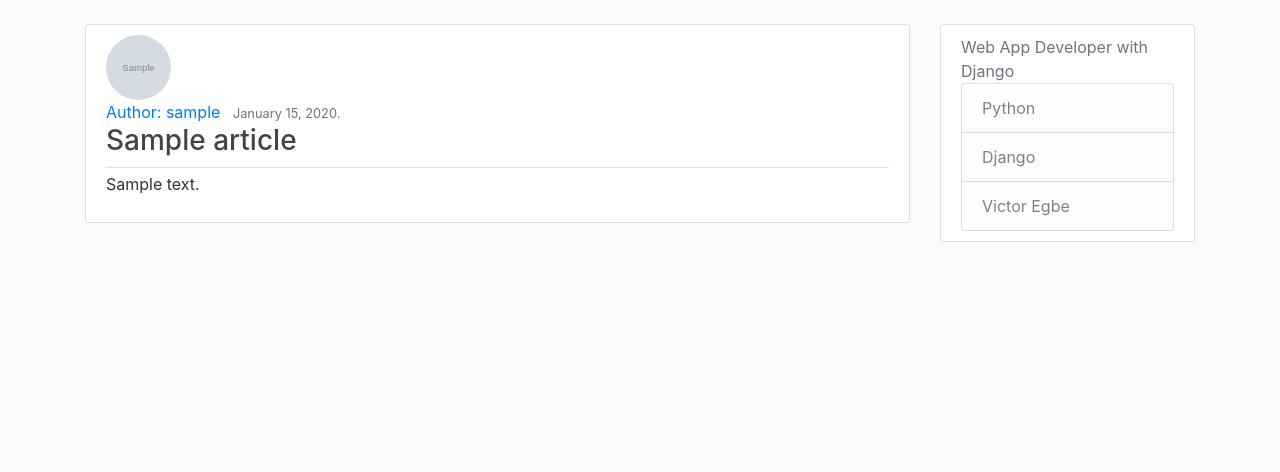
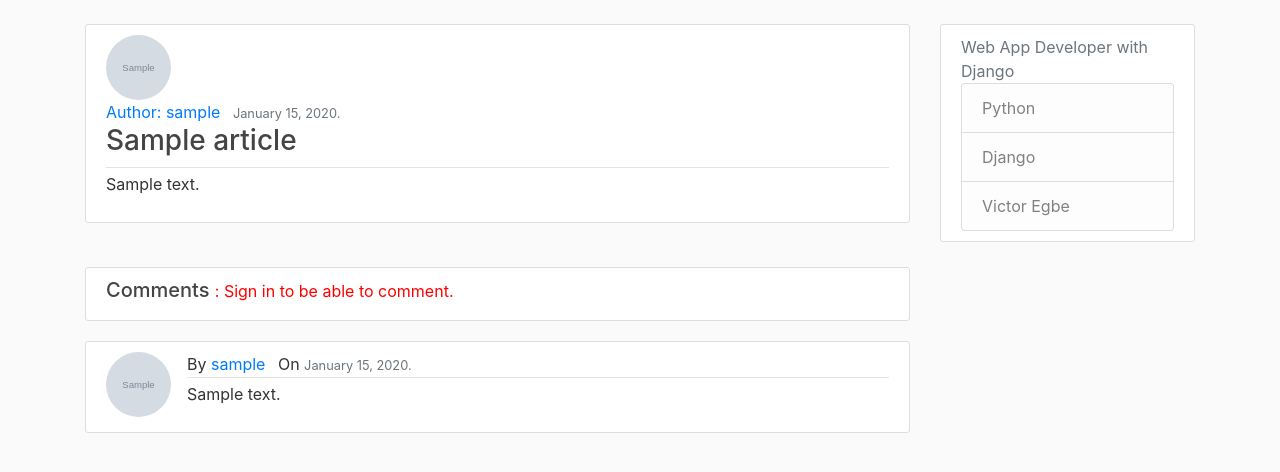
Before and after one commit to VictorEgbe/djangopyblogger, a Django app: a page that uses articles/templates/articles/details.html in a window 1280 px wide. Shown: the part 56-528 px from the top of the page. Run offline with Django 3.2, Linux system fonts and the light colour scheme; tables that the repository leaves empty hold one stand-in row (values such as "Sample post"); grey boxes marked "Sample" are stand-in pictures; some libraries are stand-ins or nearby versions.

Commit message:
Implemented comment feature

```diff
--- a/articles/forms.py
+++ b/articles/forms.py
@@ -1,6 +1,6 @@
 from django import forms
 
-from .models import Article
+from .models import Article, Comment
 
 
 class ArticleCreationForm(forms.ModelForm):
@@ -8,16 +8,12 @@ class ArticleCreationForm(forms.ModelForm):
         model = Article
         fields = ('title', 'content')
 
-    # def clean_title(self):
-    #     title = self.cleaned_data.get('title')
-    #     title = str(title)
-    #     if len(title.strip()) == 0:
-    #         raise forms.ValidationError('Invalid title')
-    #     return title
 
-    # def clean_content(self):
-    #     content = self.cleaned_data.get('content')
-    #     content = str(content)
-    #     if len(content.strip()) == 0:
-    #         raise forms.ValidationError('Invalid content')
-    #     return content
+class UserCommentForm(forms.ModelForm):
+    content = forms.CharField(label='', widget=forms.Textarea(attrs={
+        'rows': 4,
+        'placeholder': 'Leave your comment here'
+    }))
+    class Meta:
+        model = Comment
+        fields = ('content',)
--- a/articles/models.py
+++ b/articles/models.py
@@ -41,7 +41,7 @@ class Comment(models.Model):
         if len(self.content) > 50:
             return self.content
         else:
-            return f'{self.content[:50]}...'
+            return f'{self.content[0:50]}...'
 
     class Meta:
         ordering = ['-date_created']
--- a/articles/templates/articles/details.html
+++ b/articles/templates/articles/details.html
@@ -1,4 +1,5 @@
 {% extends "articles/base.html" %}
+{% load crispy_forms_tags %}
 
 {% block content %}
 
@@ -24,5 +25,45 @@
         </p>
     </div>
 </article>
+<br>
+
+{% if user.is_authenticated %}
+<div class="content-section">
+    <form method="POST">
+        {% if form.errors %}
+        <div class="alert mb-3" width='100%' style="border-color: #dc3545; color: #dc3545">
+            <strong>Please correct the error(s) below</strong>
+        </div>
+        {% endif %}
+        {% csrf_token %}
+        {{ form|crispy }}
+        <div class="form-group">
+            <button class="btn btn-primary btn-sm" type="submit">Comment</button>
+        </div>
+    </form>
+</div>
+<br>
+{% endif %}
+
+<div class="content-section text-muted">
+    <h5>Comments
+        {% if not user.is_authenticated %}
+        <small style="color: red;">: Sign in to be able to comment. </small>
+        {% endif %}
+    </h5>
+</div>
+
+{% for comment in comments %}
+<article class="media content-section">
+    <img src="{{ article.thumbnail.url }}" class="rounded-circle article-img">
+    <div class="media-body">
+        <div class="article-metadata">By
+            <a href="#" class="mr-2"> {{ comment.author }} </a> On
+            <small class="text-muted"> {{ comment.date_created|date:"F d, Y."}} </small>
+        </div>
+        <p> {{ comment.content }} </p>
+    </div>
+</article>
+{% endfor %}
 
 {% endblock content %}
--- a/articles/views.py
+++ b/articles/views.py
@@ -5,8 +5,8 @@ from django.db.models import Q
 from django.http import HttpResponseRedirect
 from django.shortcuts import get_object_or_404, render, redirect
 
-from .forms import ArticleCreationForm
-from .models import Article
+from .forms import ArticleCreationForm, UserCommentForm
+from .models import Article, Comment
 
 
 def index(request):
@@ -15,7 +15,7 @@ def index(request):
         articles = Article.objects.filter(
             Q(title__icontains=query) |
             Q(content__icontains=query) |
-            Q(author__username__icontains=query))
+            Q(author__username__icontains=query)).distict()
     else:
         articles = Article.objects.all()
     context = {
@@ -27,9 +27,22 @@ def index(request):
 
 def article_detail(request, slug):
     article = get_object_or_404(Article, slug=slug)
+    comments = Comment.objects.filter(article=article)
+    form = UserCommentForm()
+    if request.method == 'POST':
+        form = UserCommentForm(request.POST)
+        if form.is_valid():
+            instance = form.save(commit=False)
+            instance.author = request.user
+            instance.article = article
+            instance.save()
+            messages.success(request, f'You commented on the post {article.title}')
+            return HttpResponseRedirect(article.get_absolute_url())
     context = {
         'title': 'Article Detail',
-        'article': article
+        'article': article,
+        'comments': comments,
+        'form': form
     }
     return render(request, 'articles/details.html', context)
 
```
